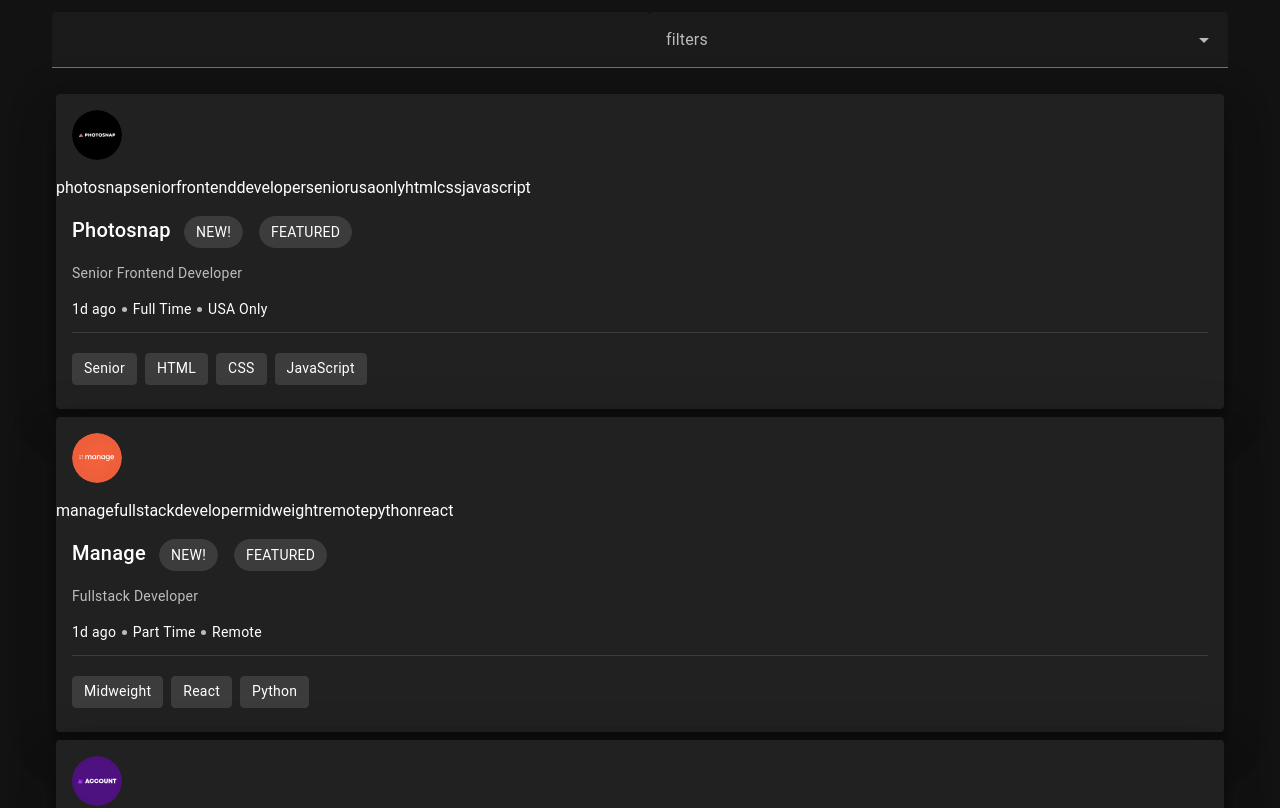
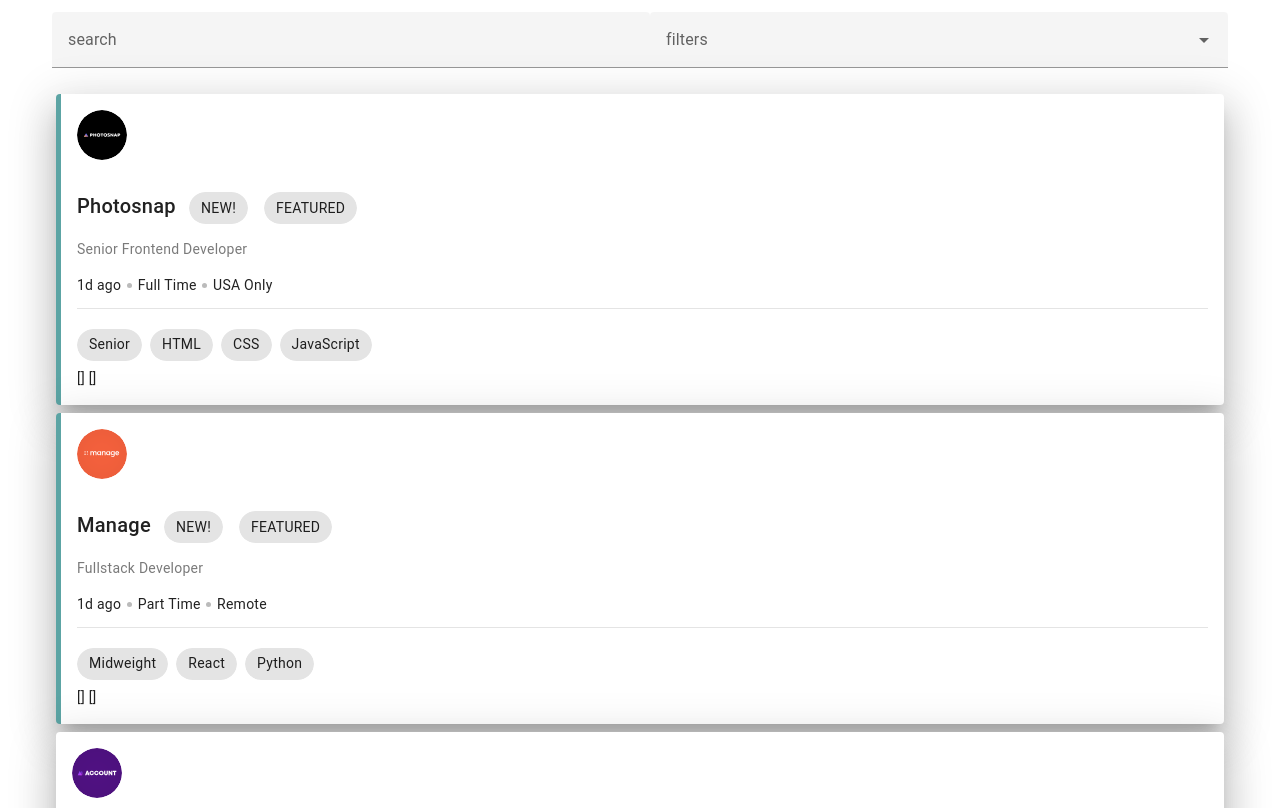
Before and after one commit to KuligKamil/job, a Vue app: page / in a window 1280 px wide. Shown: the top 808 px of the page. Built offline with nearby package versions, Linux system fonts and the light colour scheme.

Commit message:
dirty: work on active tags chips/tag from element

```diff
--- a/src/App.vue
+++ b/src/App.vue
@@ -1,9 +1,6 @@
 <script setup lang="ts">
-// import HelloWorld from "./components/HelloWorld.vue";
-// import TheWelcome from "./components/TheWelcome.vue";
 import Job from "./components/JobElement.vue";
 import { jobsStore } from '@/stores/jobs';
-import { useCounterStore } from '@/stores/counter';
 import { storeToRefs } from 'pinia';
 import { computed, ref } from 'vue';
 
@@ -18,44 +15,27 @@ const filters = computed(() => {
   })
   return Array.from(a)
 })
+const selectedFilters = ref([])
 const filterData = computed(() => {
-  // filters
   return jobs.value
-    ? jobs.value.filter(job => job.searchText.includes(searchText.value.toLowerCase()))
+    ? jobs.value.filter(job => job.searchText.includes(searchText.value.toLowerCase())
+      && selectedFilters.value.every(info => job.informations.includes(info)))
     : jobs.value
 })
 
-const value = ref([])
+
 </script>
 
 <template>
   <v-container>
     <v-row dense>
-
-      <v-text-field clearable v-model="searchText"></v-text-field>
-      <v-select clearable v-model="value" :items="filters" label="filters" chips multiple></v-select>
+      <v-text-field clearable v-model="searchText" label="search"></v-text-field>
+      <v-select clearable v-model="selectedFilters" :items="filters" label="filters" chips closable multiple></v-select>
       <br>
       <br>
-      <Job v-for="job in filterData" key="job.id" :job="job"></Job>
+      <Job v-for="job in filterData" key="job.id" v-model:filters="selectedFilters" :job="job"></Job>
     </v-row>
   </v-container>
-  <!-- <header>
-    <img
-      alt="Vue logo"
-      class="logo"
-      src="./assets/logo.svg"
-      width="125"
-      height="125"
-    />
-
-    <div class="wrapper">
-      <HelloWorld msg="You did it!" />
-    </div>
-  </header>
-
-  <main>
-    <TheWelcome />
-  </main> -->
 </template>
 
 <style scoped>
--- a/src/components/JobElement.vue
+++ b/src/components/JobElement.vue
@@ -1,20 +1,32 @@
 <script setup lang="ts">
 import { jobsStore, type JobModel } from '@/stores/jobs';
+import { computed, ref } from 'vue';
 const props = defineProps<{
   job: JobModel
+  filters: string[]
 }>()
+const selectedTags = ref([])
+const selectedTags2 = computed(() => props.job.informations.filter(info => selectedTags.value.includes(props.job.informations.indexOf(info))))
+const selectTag = () => {
+  // console.log(value)
+  let aaaa = props.job.informations.filter(info => selectedTags.value.includes(props.job.informations.indexOf(info)))
+  console.log(aaaa)
+  console.log(props.filters)
+  props.filters.push(aaaa[0])
+  props.filters.filter(t => !aaaa.includes(t)).concat(aaaa)
+}
 </script>
 
 <template>
   <v-col cols="12">
 
-    <v-card elevation="24" outlined>
+    <v-card elevation="24" outlined :class="{ featured: job.featured }">
       <v-img width="50" class="image ma-4" :src="job.logo">
       </v-img>
-      {{ job.searchText }}
+      <!-- {{ job.searchText }} -->
       <v-card-title>{{ job.company }}
-        <v-chip class="ma-2" color=" text-uppercase" v-if="job.new"> new! </v-chip>
-        <v-chip class="ma-2" color=" text-uppercase" v-if="job.featured"> featured </v-chip>
+        <v-chip class="ma-2" color="font-weight-bold" v-if="job.new"> NEW! </v-chip>
+        <v-chip class="ma-2" color="font-weight-bold" v-if="job.featured"> FEATURED </v-chip>
       </v-card-title>
       <v-card-subtitle>
         {{ job.position }}
@@ -28,27 +40,19 @@ const props = defineProps<{
         {{ job.location }}
 
         <v-divider class="mt-3 mb-3" insert></v-divider>
-        <v-chip-group>
-          <v-chip label> {{ job.level }}</v-chip>
+        <v-chip-group multiple v-model="selectedTags" @update:model-value="selectTag()">
+          <v-chip v-for="info in job.informations">{{ info }}</v-chip>
+          <!-- <v-chip label> {{ job.level }}</v-chip>
           <v-chip label v-for="tool in job.tools">{{ tool }}</v-chip>
-          <v-chip label v-for="language in job.languages">{{ language }}</v-chip>
+          <v-chip label v-for="language in job.languages">{{ language }}</v-chip> -->
         </v-chip-group>
+        {{ selectedTags }}
+        {{ selectedTags2 }}
       </v-card-text>
-
-
-
     </v-card>
   </v-col>
-  <!-- <div> -->
-
-  <!-- <div>{{ job.company }} </div> -->
-  <!-- <div v-if="job.new"> {{ job.new }}</div> -->
-  <!-- <div> {{ job.position }}</div> -->
-
-  <!-- <div>{{ job.position }} </div> -->
-  <!-- </div> -->
 </template>
-<style>
+<style scoped>
 .image {
   border-radius: 50%;
 }
@@ -61,4 +65,12 @@ const props = defineProps<{
   border-radius: 50%;
   display: inline-block;
 }
+
+.featured {
+  border-left: 5px solid #5CA4A4;
+}
+
+.v-chip-group {
+  flex-wrap: wrap;
+}
 </style>
--- a/src/main.ts
+++ b/src/main.ts
@@ -1,22 +1,54 @@
 import 'vuetify/styles';
 import '@mdi/font/css/materialdesignicons.css'
-import { createVuetify } from 'vuetify';
+import { createVuetify, type ThemeDefinition } from 'vuetify';
 import * as components from 'vuetify/components';
 import * as directives from 'vuetify/directives';
 import { aliases, mdi } from 'vuetify/iconsets/mdi'
-
+// import colors from 'vuetify/lib/util/colors'
 import { createPinia } from "pinia";
 import { createApp } from 'vue';
 // import './style.css';
 import App from "./App.vue";
 
+const myCustomLightTheme: ThemeDefinition = {
+    dark: false,
+    colors: {
+        background: '#F0FAFB',
+        // surface: '#FFFFFF',
+        // primary: '#6200EE',
+        // 'primary-darken-1': '#3700B3',
+        // secondary: '#03DAC6',
+        // 'secondary-darken-1': '#018786',
+        // error: '#B00020',
+        // info: '#2196F3',
+        // success: '#4CAF50',
+        // warning: '#FB8C00',
+    }
+}
 
 const vuetify = createVuetify({
     components,
     directives,
     theme: {
-        defaultTheme: 'dark'
+        defaultTheme: 'myCustomLightTheme',
+        themes: {
+            myCustomLightTheme,
+        }
     }
+    // theme: {
+    //     defaultTheme: 'dark'
+    // }
+    // theme: {
+    //     themes: {
+    //         light: {
+    //             dark: false,
+    //             colors: {
+    //                 primary: colors.red.darken1, // #E53935
+    //                 secondary: colors.red.lighten4, // #FFCDD2
+    //             }
+    //         },
+    //     },
+    // },
 });
 
 createApp(App).use(createPinia()).use(vuetify).mount('#app')
--- a/src/stores/jobs.ts
+++ b/src/stores/jobs.ts
@@ -201,5 +201,8 @@ function prepareJob(job) {
         // console.log("AAAAAA")
     })
     job.searchText = job.searchText.trim()
+    job.informations = [job.level]
+    job.tools.forEach(item => job.informations.push(item))
+    job.languages.forEach(item => job.informations.push(item))
     return job
 }
```
